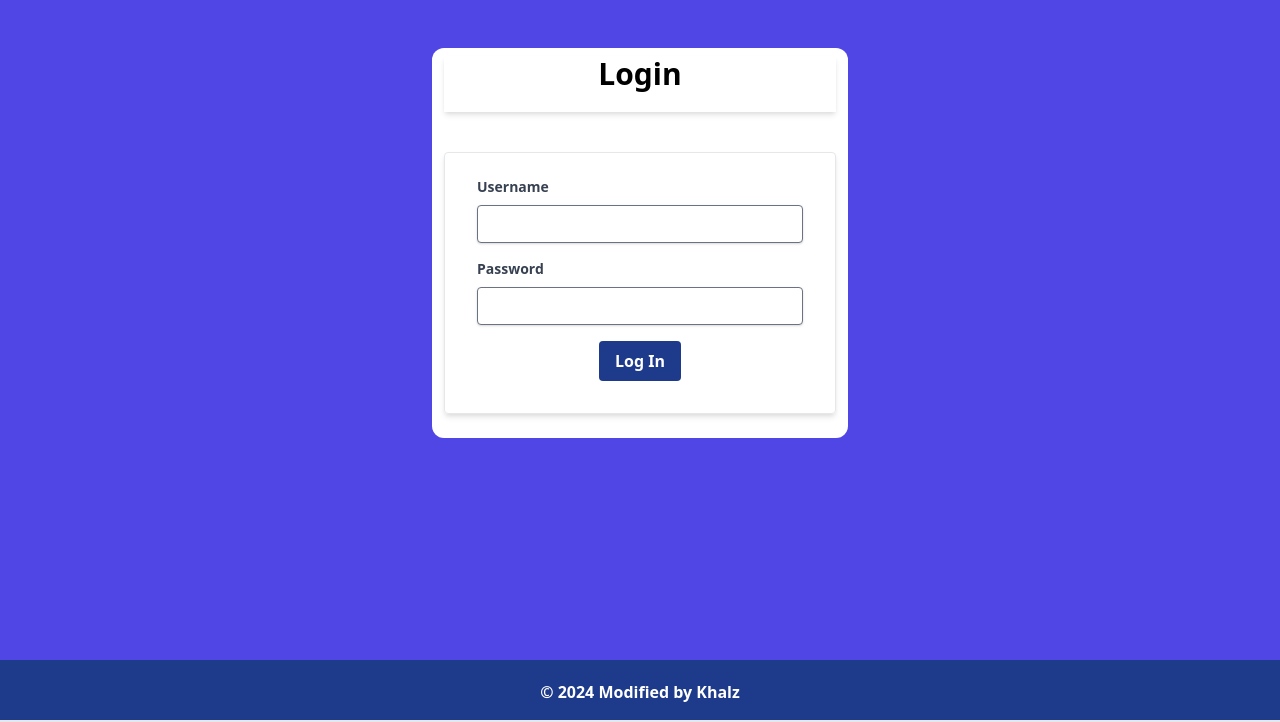
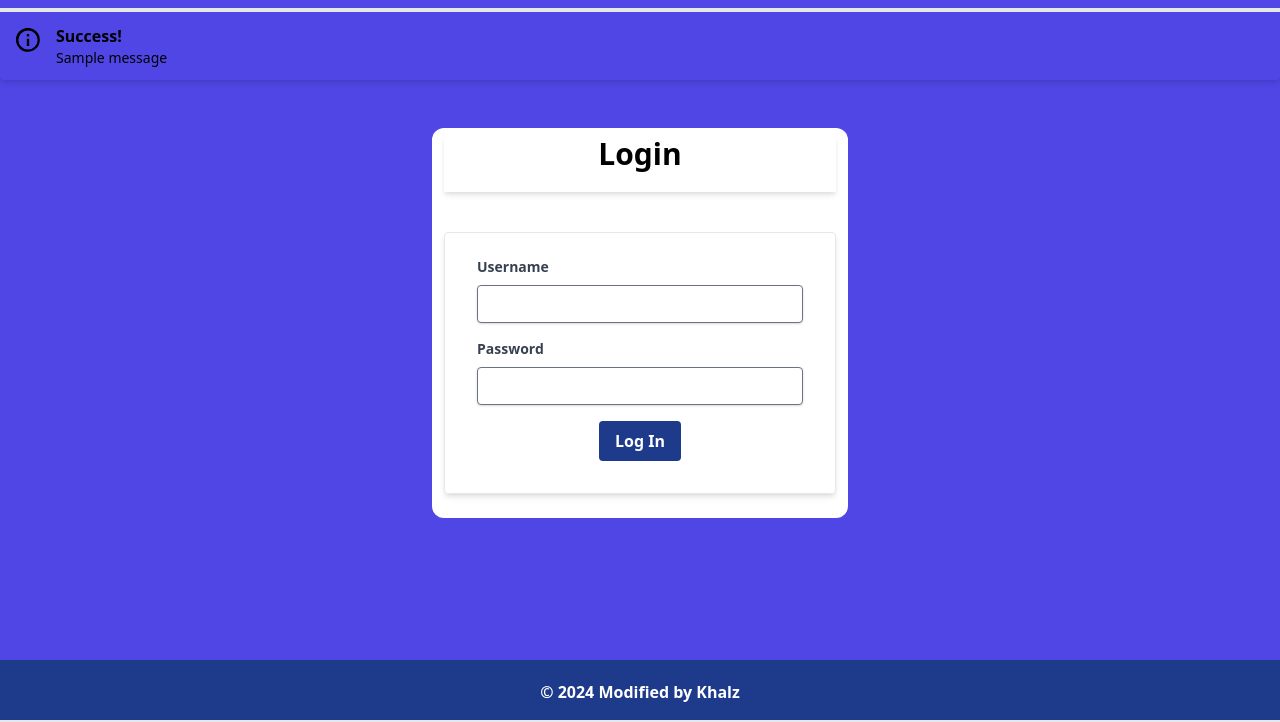
Before and after one commit to KsKarim7/Swiss_Bank, a Django app: page /accounts/login/ in a window 1280 px wide. Shown: the part 78-800 px from the top of the page. Run offline with Django 5.2, Linux system fonts and the light colour scheme; one stand-in notice (Sample message) is shown.

Commit message:
Logout error solved

```diff
--- a/core/templates/messages.html
+++ b/core/templates/messages.html
@@ -1,11 +1,13 @@
-<!DOCTYPE html>
-<html lang="en">
-<head>
-    <meta charset="UTF-8">
-    <meta name="viewport" content="width=device-width, initial-scale=1.0">
-    <title>Document</title>
-</head>
-<body>
+{% for message in messages %}
 
-</body>
-</html>
+<div class="bg-teal-100 border-t-4 border-teal-500 rounded-b text-teal-900 px-4 py-3 shadow-md mt-2" role="alert">
+    <div class="flex">
+        <div class="py-1"><svg class="fill-current h-6 w-6 text-teal-500 mr-4" xmlns="http://www.w3.org/2000/svg" viewBox="0 0 20 20"><path d="M2.93 17.07A10 10 0 1 1 17.07 2.93 10 10 0 0 1 2.93 17.07zm12.73-1.41A8 8 0 1 0 4.34 4.34a8 8 0 0 0 11.32 11.32zM9 11V9h2v6H9v-4zm0-6h2v2H9V5z"/></svg></div>
+        <div>
+            <p class="font-bold">Success!</p>
+            <p class="text-sm">{{ message }}</p>
+        </div>
+    </div>
+</div>
+
+{% endfor %}
--- a/core/templates/navbar.html
+++ b/core/templates/navbar.html
@@ -29,7 +29,10 @@
                 <div class="text-blue-900 my-auto font-black px-5">Welcome, {{ request.user.first_name }} (balance : {{request.user.account.balance}}) </div>
 
                 <a href="{% url 'profile' %}" class="mx-2 inline-block font-medium text-sm px-4 py-2 leading-none bg-blue-900 rounded text-white border-white hover:border-transparent hover:text-dark hover:bg-red-700 mt-4 lg:mt-0">Profile</a>
-                <a href="{% url 'logout' %}" class="mx-2 inline-block font-medium text-sm px-4 py-2 leading-none bg-blue-900 rounded text-white border-white hover:border-transparent hover:text-dark hover:bg-red-700 mt-4 lg:mt-0">Logout</a>
+                <form  method='post' action="{% url 'logout' %}">
+                    {% csrf_token %}
+                    <button type='submit' class="mx-2 inline-block font-medium text-sm px-4 py-2 leading-none bg-blue-900 rounded text-white border-white hover:border-transparent hover:text-dark hover:bg-red-700 mt-4 lg:mt-0">Logout</button>
+                </form>
             </div>
         {% else %}
             <div class="text-md lg:flex-grow"></div>
```
